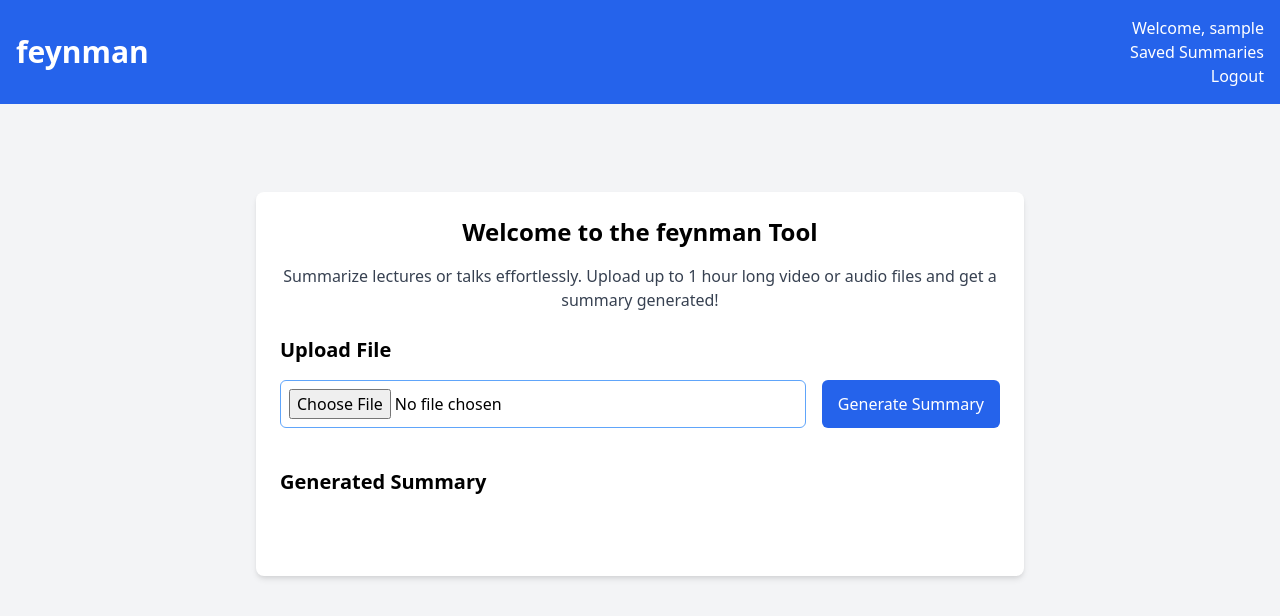
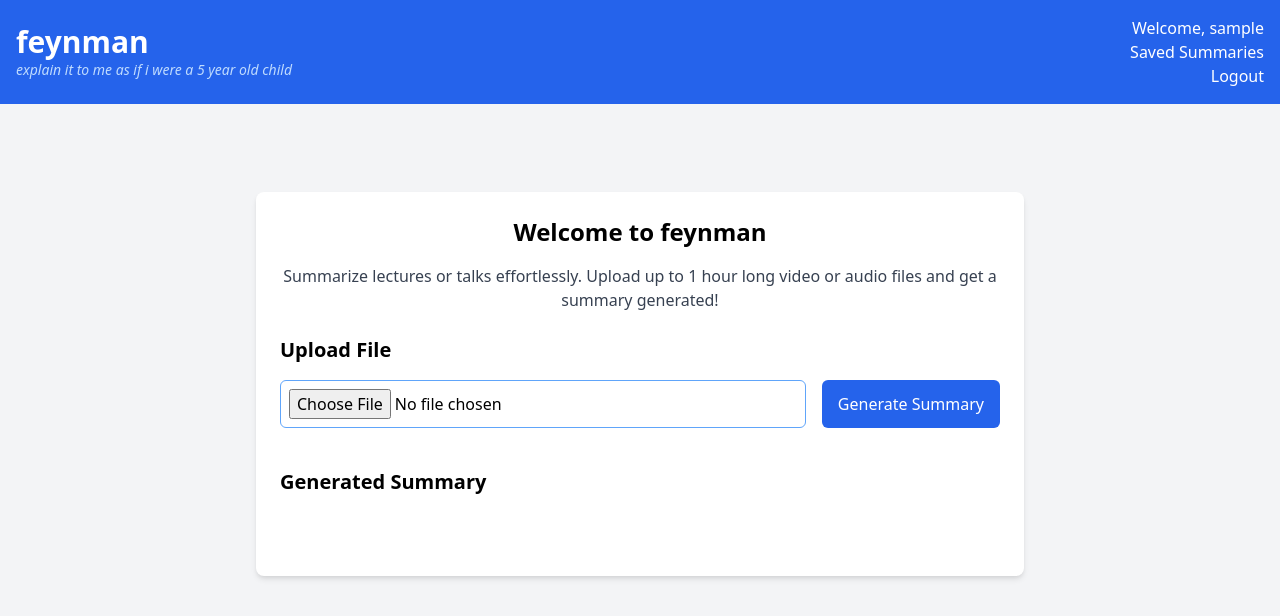
Before and after one commit to firesolami/feynman, a Django app: page / in a window 1280 px wide. Shown: the top 616 px of the page. Run offline with Django 5.2, Linux system fonts and the light colour scheme; the visitor is signed in with stand-in values (Sample User, id 1).

Commit message:
refactor: sprinkle some aura

```diff
--- a/templates/all-summaries.html
+++ b/templates/all-summaries.html
@@ -9,10 +9,10 @@
 
 <body class="bg-gray-100 font-sans antialiased">
 
-    <!-- Navbar -->
-    <nav class="bg-blue-600 p-4 text-white flex flex-wrap items-center justify-between">
+    <!-- Navbar -->    <nav class="bg-blue-600 p-4 text-white flex flex-wrap items-center justify-between">
         <div class="flex-1">
             <h1 class="text-3xl font-bold">feynman</h1>
+            <h5 class="text-sm italic text-blue-200">explain it to me as if i were a 5 year old child</h5>
         </div>
         <div class="flex-1 text-center md:text-right">
             <a href="/" class="block text-white hover:underline my-1 md:my-0">Welcome, {{ user.username }}</a>
--- a/templates/index.html
+++ b/templates/index.html
@@ -45,10 +45,10 @@
     </style>
 </head>
 <body class="flex flex-col min-h-screen bg-gray-100 font-sans antialiased">
-    <!-- Navbar -->
-    <nav class="bg-blue-600 p-4 text-white flex flex-wrap items-center justify-between">
+    <!-- Navbar -->    <nav class="bg-blue-600 p-4 text-white flex flex-wrap items-center justify-between">
         <div class="flex-1">
             <h1 class="text-3xl font-bold">feynman</h1>
+            <h5 class="text-sm italic text-blue-200">explain it to me as if i were a 5 year old child</h5>
         </div>
         <div class="flex-1 text-center md:text-right">
             <a href="/" class="block text-white hover:underline my-1 md:my-0">Welcome, {{ user.username }}</a>
@@ -66,7 +66,7 @@
 
             <!-- Introduction section -->
             <div class="text-center">
-                <h2 class="text-2xl font-semibold mb-4">Welcome to the feynman Tool</h2>
+                <h2 class="text-2xl font-semibold mb-4">Welcome to feynman</h2>
                 <p class="text-gray-700">
                     Summarize lectures or talks effortlessly. Upload up to 1 hour long video or audio files and get a summary generated!
                 </p>
--- a/templates/login.html
+++ b/templates/login.html
@@ -7,10 +7,10 @@
     <link href="https://cdn.jsdelivr.net/npm/tailwindcss@2.2.19/dist/tailwind.min.css" rel="stylesheet">
 </head>
 <body class="bg-gray-100 font-sans antialiased">
-    <!-- Navbar -->
-    <nav class="bg-blue-600 p-4 text-white flex justify-between">
+    <!-- Navbar -->    <nav class="bg-blue-600 p-4 text-white flex justify-between">
         <div>
             <h1 class="text-3xl font-bold">feynman</h1>
+            <h5 class="text-sm italic text-blue-200">explain it to me as if i were a 5 year old child</h5>
         </div>
         <div>
             <a href="/login" class="text-white hover:underline">Login</a>
--- a/templates/signup.html
+++ b/templates/signup.html
@@ -7,10 +7,10 @@
     <link href="https://cdn.jsdelivr.net/npm/tailwindcss@2.2.19/dist/tailwind.min.css" rel="stylesheet">
 </head>
 <body class="bg-gray-100 font-sans antialiased">
-    <!-- Navbar -->
-    <nav class="bg-blue-600 p-4 text-white flex justify-between">
+    <!-- Navbar -->    <nav class="bg-blue-600 p-4 text-white flex justify-between">
         <div>
             <h1 class="text-3xl font-bold">feynman</h1>
+            <h5 class="text-sm italic text-blue-200">explain it to me as if i were a 5 year old child</h5>
         </div>
         <div>
             <a href="/login" class="text-white hover:underline">Login</a>
--- a/templates/summary-detail.html
+++ b/templates/summary-detail.html
@@ -9,10 +9,10 @@
 
 <body class="bg-gray-100 font-sans antialiased">
 
-    <!-- Navbar -->
-    <nav class="bg-blue-600 p-4 text-white flex flex-wrap items-center justify-between">
+    <!-- Navbar -->    <nav class="bg-blue-600 p-4 text-white flex flex-wrap items-center justify-between">
         <div class="flex-1">
             <h1 class="text-3xl font-bold">feynman</h1>
+            <h5 class="text-sm italic text-blue-200">explain it to me as if i were a 5 year old child</h5>
         </div>
         <div class="flex-1 text-center md:text-right">
             <a href="/" class="block text-white hover:underline my-1 md:my-0">Welcome, {{ user.username }}</a>
```
